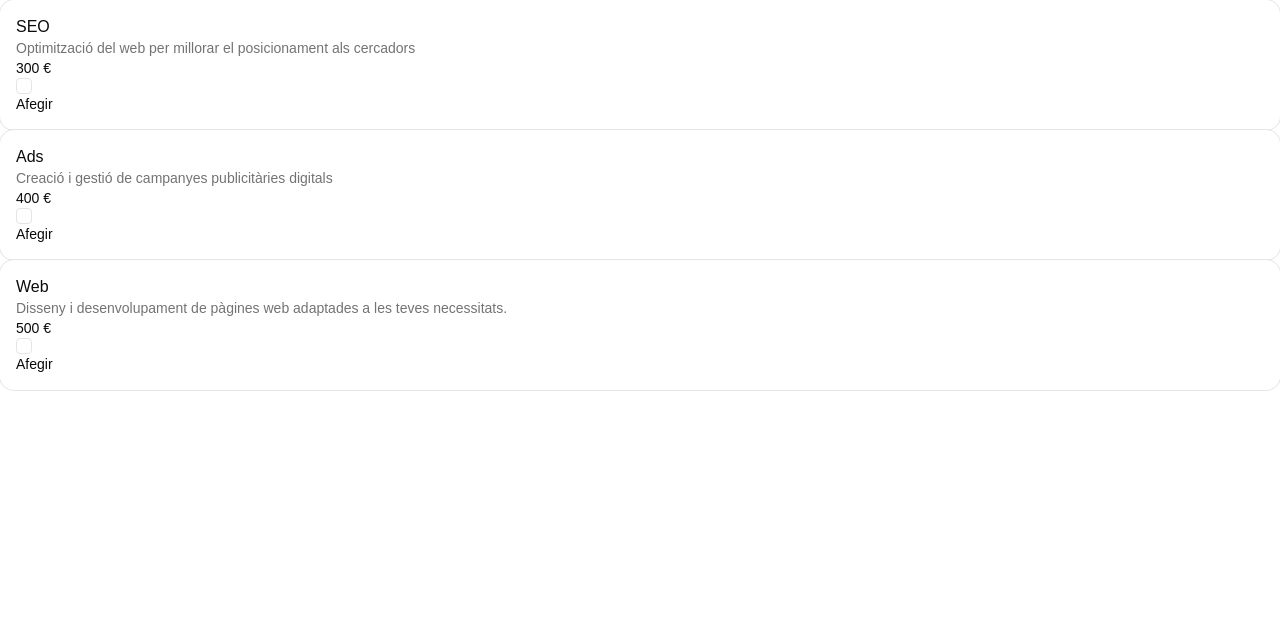
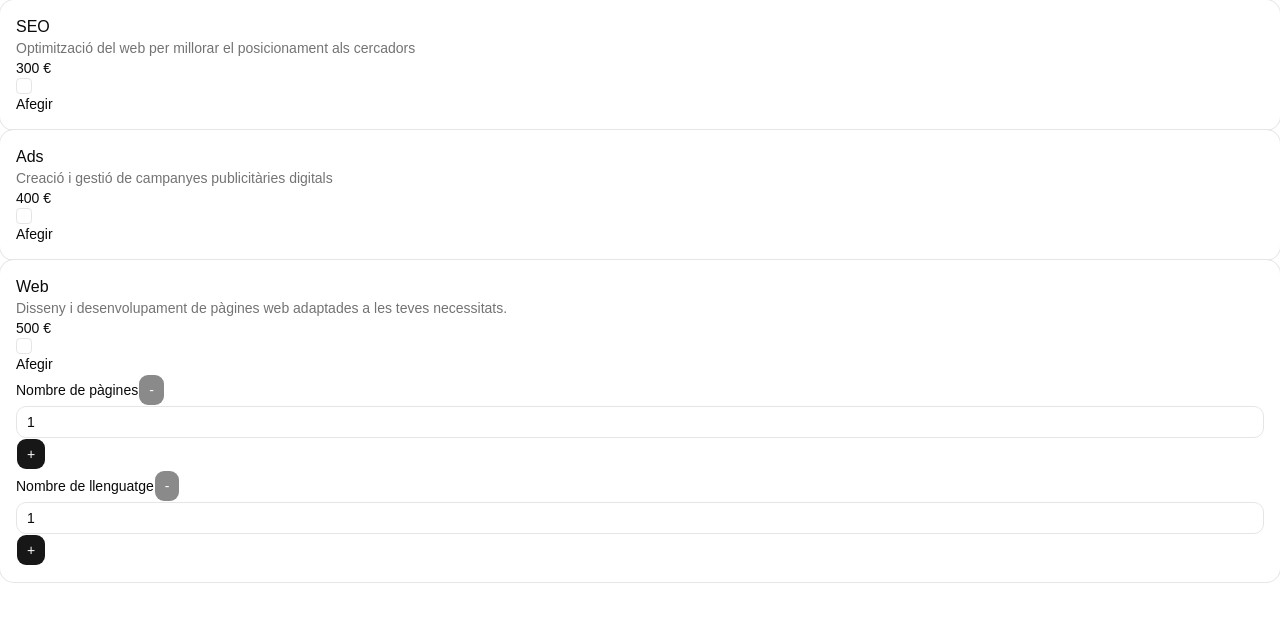
Before and after one commit to ypmodev/budget-generator, a React (Vite) app: page / in a window 1280 px wide. Shown: the top 622 px of the page. Built offline with nearby package versions, Linux system fonts and the light colour scheme.

Commit message:
feat: add web options to service cards

```diff
--- a/src/components/Budget.tsx
+++ b/src/components/Budget.tsx
@@ -1,10 +1,9 @@
-import ServiceCard from "@/components/ServiceCard"
-import type {BudgetState} from "@/types/budget-state"
-import { useState } from "react"
-import services from "@/data/services.json"
+import ServiceCard from "@/components/ServiceCard";
+import type { BudgetState } from "@/types/budget-state";
+import { useState } from "react";
+import services from "@/data/services.json";
 
 const Budget = () => {
-
   const [budget, setBudget] = useState<BudgetState>({
     seo: false,
     ads: false,
@@ -13,17 +12,28 @@
     languages: 1,
   });
 
+  const setPages = (page: number) => {
+    setBudget((prev) => ({ ...prev, pages: page }));
+  };
+
+  const setLanguages = (language: number) => {
+    setBudget((prev) => ({ ...prev, languages: language }));
+  };
 
   return (
     <article>
       {services.map((service) => (
-      <ServiceCard key={service.id}
-      {...service} />
-      ))
-      }
+        <ServiceCard
+          key={service.id}
+          {...service}
+          pages={budget.pages}
+          languages={budget.languages}
+          setPages={setPages}
+          setLanguages={setLanguages}
+        />
+      ))}
+    </article>
+  );
+};
 
-    </article>
-  )
-}
-
-export default Budget
+export default Budget;
--- a/src/components/ServiceCard.tsx
+++ b/src/components/ServiceCard.tsx
@@ -1,13 +1,25 @@
-import type { ServiceType } from "@/types/service";
+import WebOptions from "@/components/WebOptions";
+import type { ServiceCardProps } from "@/types/service-card";
+
 import {
   Card,
   CardTitle,
   CardDescription,
   CardContent,
 } from "@/components/ui/card";
+
 import { Checkbox } from "@/components/ui/checkbox";
 
-const ServiceCard = ({ id, title, description, basePrice }: ServiceType) => {
+const ServiceCard = ({
+  id,
+  title,
+  description,
+  basePrice,
+  pages,
+  languages,
+  setPages,
+  setLanguages,
+}: ServiceCardProps) => {
   return (
     <Card>
       <CardContent>
@@ -22,6 +34,16 @@
           <Checkbox id={id} />
           <label htmlFor={id}>Afegir</label>
         </div>
+        <div>
+          {id === "web" && (
+            <WebOptions
+              pages={pages}
+              languages={languages}
+              setPages={setPages}
+              setLanguages={setLanguages}
+            />
+          )}
+        </div>
       </CardContent>
     </Card>
   );
--- /dev/null
+++ b/src/components/WebOptions.tsx
@@ -0,0 +1,58 @@
+import type { WebOptionsProps } from "@/types/web-options";
+import { Input } from "@/components/ui/input";
+import { Button } from "@/components/ui/button";
+
+const WebOptions = ({
+  pages,
+  languages,
+  //setPages,
+  //setLanguages,
+}: WebOptionsProps) => {
+  return (
+    <>
+      <div>
+        <label>Nombre de pàgines</label>
+        <Button
+          id="pagesButtonDecrease"
+          disabled={pages <= 1}
+          aria-label="Reduir el nombre de pàgines"
+        >
+          <span aria-hidden="true">-</span>
+        </Button>
+
+        <Input id="pagesInput" type="number" min="1" step="1" value={pages} />
+        <Button
+          id="pagesButtonIncrease"
+          aria-label="Augmentar el nombre de pàgines"
+        >
+          <span aria-hidden="true">+</span>
+        </Button>
+      </div>
+      <div>
+        <label>Nombre de llenguatge</label>
+        <Button
+          id="languagesButtonDecrease"
+          disabled={pages <= 1}
+          aria-label="Reduir el nombre de languages"
+        >
+          <span aria-hidden="true">-</span>
+        </Button>
+        <Input
+          id="languagesInput"
+          type="number"
+          min="1"
+          step="1"
+          value={languages}
+        />
+        <Button
+          id="languageButtonIncrease"
+          aria-label="Augmentar el nombre de languages"
+        >
+          <span aria-hidden="true">+</span>
+        </Button>
+      </div>
+    </>
+  );
+};
+
+export default WebOptions;
--- /dev/null
+++ b/src/components/ui/button.tsx
@@ -0,0 +1,57 @@
+import { Button as ButtonPrimitive } from "@base-ui/react/button"
+import { cva, type VariantProps } from "class-variance-authority"
+import { cn } from "cn"
+
+const buttonVariants = cva(
+  "group/button inline-flex shrink-0 items-center justify-center rounded-lg border border-transparent bg-clip-padding text-sm font-medium whitespace-nowrap transition-all outline-none select-none focus-visible:border-ring focus-visible:ring-3 focus-visible:ring-ring/50 active:not-aria-[haspopup]:translate-y-px disabled:pointer-events-none disabled:opacity-50 aria-invalid:border-destructive aria-invalid:ring-3 aria-invalid:ring-destructive/20 dark:aria-invalid:border-destructive/50 dark:aria-invalid:ring-destructive/40 [&_svg]:pointer-events-none [&_svg]:shrink-0 [&_svg:not([class*='size-'])]:size-4",
+  {
+    variants: {
+      variant: {
+        default: "bg-primary text-primary-foreground hover:bg-primary/80",
+        outline:
+          "border-border bg-background hover:bg-muted hover:text-foreground aria-expanded:bg-muted aria-expanded:text-foreground dark:border-input dark:bg-input/30 dark:hover:bg-input/50",
+        secondary:
+          "bg-secondary text-secondary-foreground hover:bg-[color-mix(in_oklch,var(--secondary),var(--foreground)_5%)] aria-expanded:bg-secondary aria-expanded:text-secondary-foreground",
+        ghost:
+          "hover:bg-muted hover:text-foreground aria-expanded:bg-muted aria-expanded:text-foreground dark:hover:bg-muted/50",
+        destructive:
+          "bg-destructive/10 text-destructive hover:bg-destructive/20 focus-visible:border-destructive/40 focus-visible:ring-destructive/20 dark:bg-destructive/20 dark:hover:bg-destructive/30 dark:focus-visible:ring-destructive/40",
+        link: "text-primary underline-offset-4 hover:underline",
+      },
+      size: {
+        default:
+          "h-8 gap-1.5 px-2.5 has-data-[icon=inline-end]:pr-2 has-data-[icon=inline-start]:pl-2",
+        xs: "h-6 gap-1 rounded-[min(var(--radius-md),10px)] px-2 text-xs in-data-[slot=button-group]:rounded-lg has-data-[icon=inline-end]:pr-1.5 has-data-[icon=inline-start]:pl-1.5 [&_svg:not([class*='size-'])]:size-3",
+        sm: "h-7 gap-1 rounded-[min(var(--radius-md),12px)] px-2.5 text-[0.8rem] in-data-[slot=button-group]:rounded-lg has-data-[icon=inline-end]:pr-1.5 has-data-[icon=inline-start]:pl-1.5 [&_svg:not([class*='size-'])]:size-3.5",
+        lg: "h-9 gap-1.5 px-2.5 has-data-[icon=inline-end]:pr-2 has-data-[icon=inline-start]:pl-2",
+        icon: "size-8",
+        "icon-xs":
+          "size-6 rounded-[min(var(--radius-md),10px)] in-data-[slot=button-group]:rounded-lg [&_svg:not([class*='size-'])]:size-3",
+        "icon-sm":
+          "size-7 rounded-[min(var(--radius-md),12px)] in-data-[slot=button-group]:rounded-lg",
+        "icon-lg": "size-9",
+      },
+    },
+    defaultVariants: {
+      variant: "default",
+      size: "default",
+    },
+  }
+)
+
+function Button({
+  className,
+  variant = "default",
+  size = "default",
+  ...props
+}: ButtonPrimitive.Props & VariantProps<typeof buttonVariants>) {
+  return (
+    <ButtonPrimitive
+      data-slot="button"
+      className={cn(buttonVariants({ variant, size, className }))}
+      {...props}
+    />
+  )
+}
+
+export { Button, buttonVariants }
--- /dev/null
+++ b/src/components/ui/input.tsx
@@ -0,0 +1,19 @@
+import * as React from "react"
+import { Input as InputPrimitive } from "@base-ui/react/input"
+import { cn } from "cn"
+
+function Input({ className, type, ...props }: React.ComponentProps<"input">) {
+  return (
+    <InputPrimitive
+      type={type}
+      data-slot="input"
+      className={cn(
+        "h-8 w-full min-w-0 rounded-lg border border-input bg-transparent px-2.5 py-1 text-base transition-colors outline-none file:inline-flex file:h-6 file:border-0 file:bg-transparent file:text-sm file:font-medium file:text-foreground placeholder:text-muted-foreground focus-visible:border-ring focus-visible:ring-3 focus-visible:ring-ring/50 disabled:pointer-events-none disabled:cursor-not-allowed disabled:bg-input/50 disabled:opacity-50 aria-invalid:border-destructive aria-invalid:ring-3 aria-invalid:ring-destructive/20 md:text-sm dark:bg-input/30 dark:disabled:bg-input/80 dark:aria-invalid:border-destructive/50 dark:aria-invalid:ring-destructive/40",
+        className
+      )}
+      {...props}
+    />
+  )
+}
+
+export { Input }
--- /dev/null
+++ b/src/types/service-card.ts
@@ -0,0 +1,9 @@
+import type { ServiceType } from "./service";
+
+
+export interface ServiceCardProps extends ServiceType {
+  pages: number;
+  languages: number;
+  setPages: (pages: number) => void;
+  setLanguages: (languages: number) => void;
+}
--- /dev/null
+++ b/src/types/web-options.ts
@@ -0,0 +1,6 @@
+export interface WebOptionsProps {
+  pages: number;
+  languages: number;
+  setPages: (pages: number) => void;
+  setLanguages: (languages: number) => void;
+}
```
